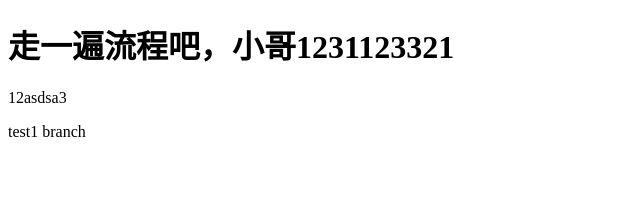
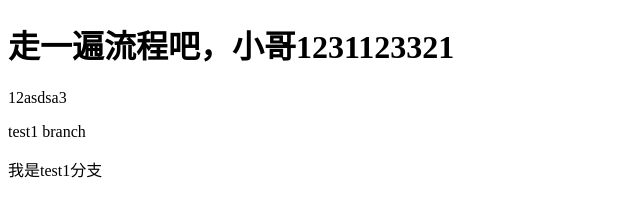
Before and after one commit to FoxDaxian/gitStudy, a plain HTML site: page index.html in a window 1280 px wide. Shown: the whole page, without its empty margins (0-640 px from the left). Drawn offline with Linux system fonts and the light colour scheme.

Commit message:
再一次提交test1分支

```diff
--- a/index.html
+++ b/index.html
@@ -8,5 +8,6 @@
 	<h1>走一遍流程吧，小哥1231123321</h1>
 	<p>12asdsa3</p>
 	<p>test1 branch</p>
+	<p>我是test1分支</p>
 </body>
 </html>
```
